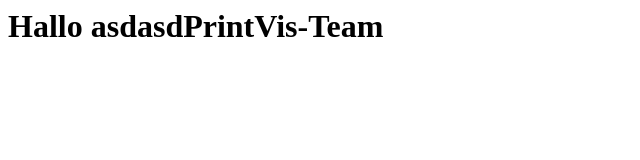
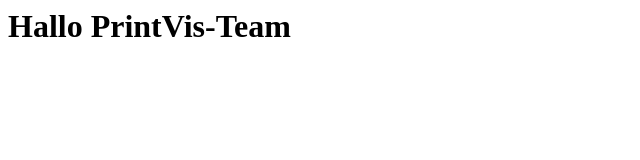
Before and after one commit to BenjaminGoebbert/JoergsFancyWebPage, a plain HTML site: page index.html in a window 1280 px wide. Shown: the whole page, without its empty margins (0-640 px from the left). Drawn offline with Linux system fonts and the light colour scheme.

Commit message:
Fixed typo

```diff
--- a/index.html
+++ b/index.html
@@ -3,6 +3,6 @@
 	<title>Hello World!</title>
 	</head>
 	<body>
-		<h1>Hallo asdasdPrintVis-Team</h1>
+		<h1>Hallo PrintVis-Team</h1>
 	</body>
 </html>
```
